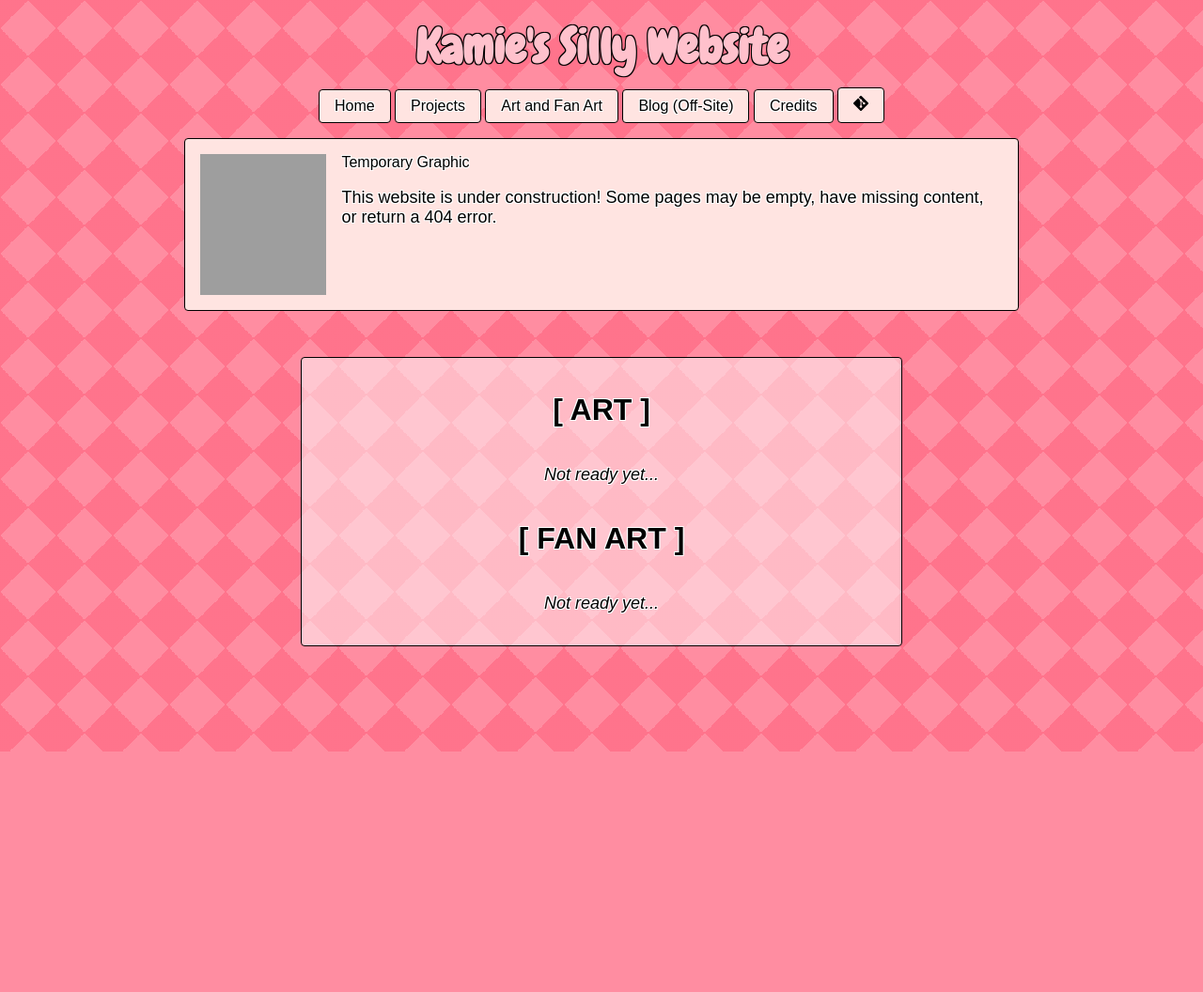
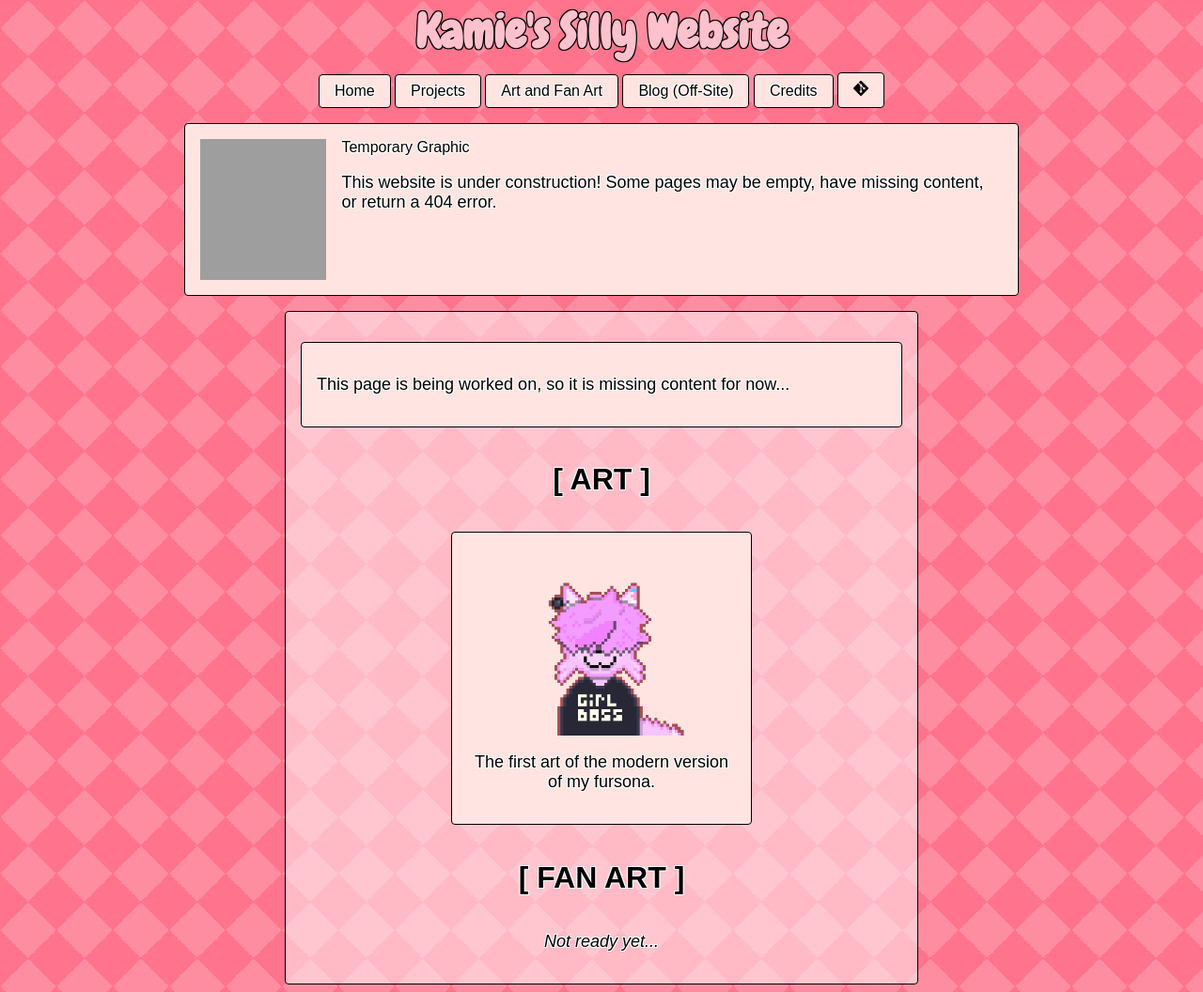
Before and after one commit to TheKamboy/kamies-silly-website, a plain HTML site: page fanart/index.html in a window 1280 px wide. Shown: the whole page at 94% size. Before the commit the page ends 800 px from the top, so only its background shows below. Drawn offline with Linux system fonts and the light colour scheme; grey boxes are pictures that could not be loaded; a web font is replaced by a local one.

Commit message:
work on art page

```diff
--- a/fanart/index.html
+++ b/fanart/index.html
@@ -25,8 +25,16 @@
   <div class="wrapper">
     <div class="load-html" data-source="/title.html"></div>
     <div class="content" role="main">
+      <div class="callout">
+        <p>This page is being worked on, so it is missing content for now...</p>
+      </div>
       <h1>[ ART ]</h1>
-      <p style="font-style: italic;">Not ready yet...</p>
+      <div class="cards">
+        <div class="card">
+          <img src="/assets/fanart/me_4-transparent.png" alt="pixel art" width=200 height=200>
+          <p>The first art of the modern version of my fursona.</p>
+        </div>
+      </div>
       <h1>[ FAN ART ]</h1>
       <p style="font-style: italic;">Not ready yet...</p>
     </div>
--- a/style.css
+++ b/style.css
@@ -177,6 +177,36 @@ body {
   display: table-cell;
 }
 
+.callout p {
+  text-align: left;
+}
+
+.card {
+  background-color: var(--color-callout-bg);
+  color: black;
+  padding: 1rem;
+  border-radius: 4px;
+  border: 1px solid #000000;
+  margin: 1rem auto;
+  min-width: 10rem;
+  min-height: fit-content;
+  max-width: 20rem;
+  /*display: table-cell;*/
+  display: flex;
+  flex-direction: column;
+  align-items: center;
+  justify-content: center;
+}
+
+p {
+  text-align: center;
+}
+
+.cards {
+  max-width: auto;
+  display: table-cell;
+}
+
 .callout .callout-title {
   font-weight: bold;
   font-size: 1.5rem;
```
